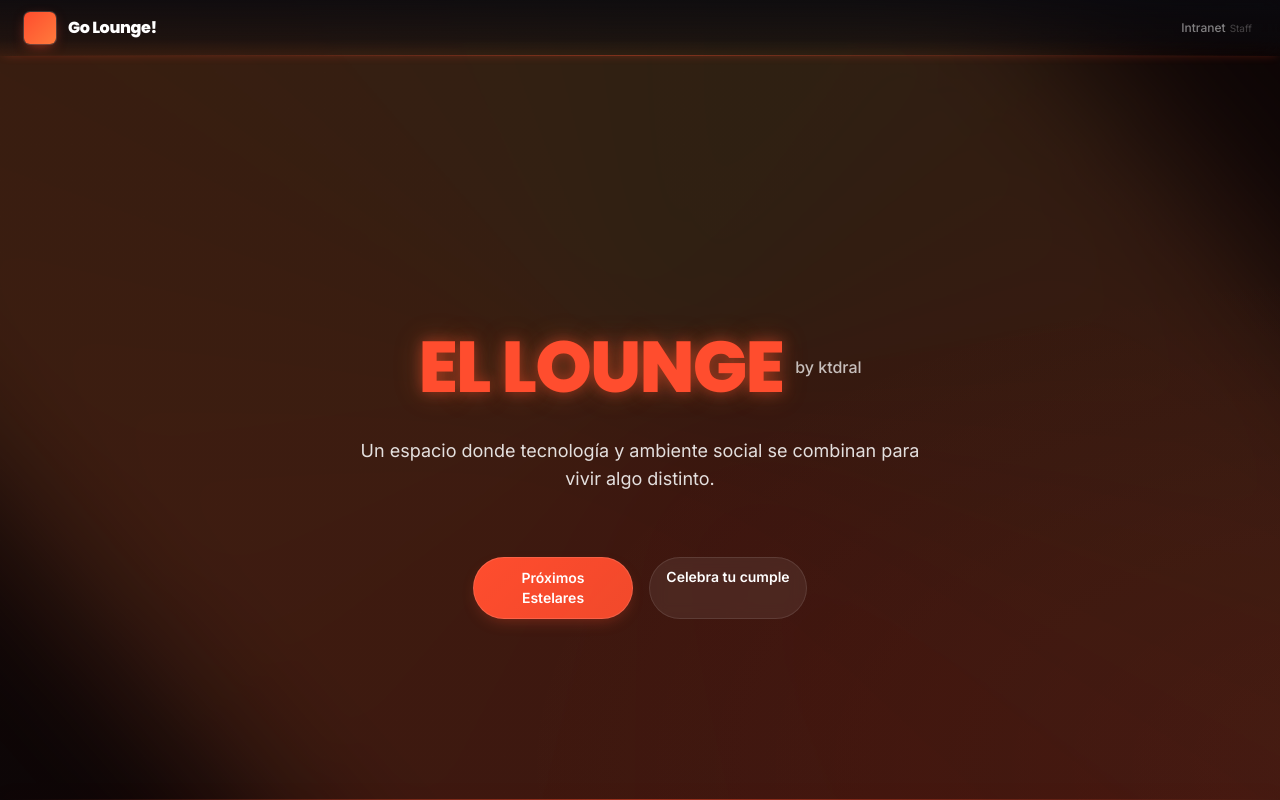
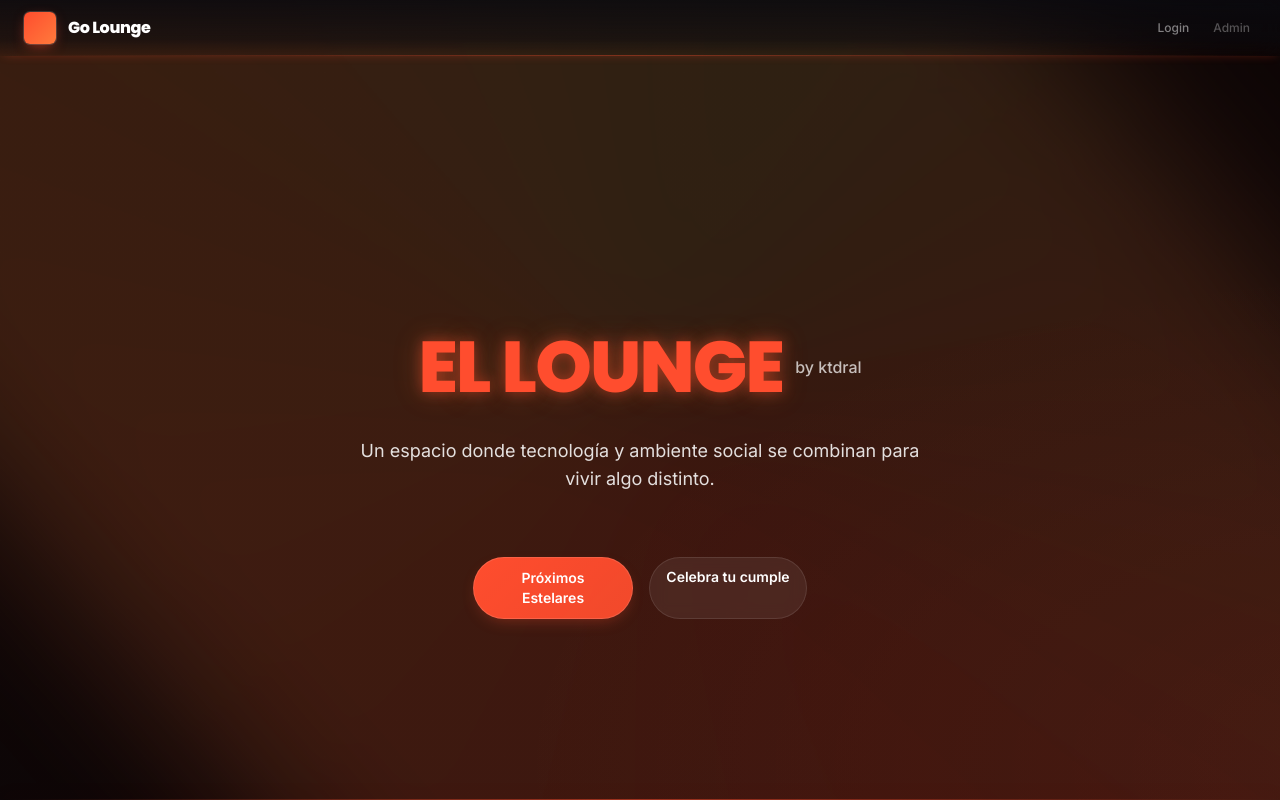
Before and after one commit to CuckCybsacTEST/tokensapp, a Next.js app: page /marketing in a window 1280 px wide. Built offline with nearby package versions, Linux system fonts and the light colour scheme; no server answers; the database is empty.

Commit message:
feat(marketing): top nav with separate Login (/u/login) and Admin (/admin) links, subdued style

```diff
--- a/src/app/marketing/components/TopNavBar.tsx
+++ b/src/app/marketing/components/TopNavBar.tsx
@@ -51,22 +51,34 @@ export function TopNavBar() {
         <span
           className="text-sm md:text-base font-extrabold tracking-tight"
           style={{ fontFamily: 'var(--font-display)' }}
-        >Go Lounge!</span>
+  >Go Lounge</span>
       </a>
 
-      {/* Botón intranet lado derecho */}
+      {/* Enlaces acceso: login y admin más sobrios */}
+      <div className="flex items-center gap-2 md:gap-3">
         <a
-        href="/admin"
-        className="group inline-flex items-center rounded-sm px-1 py-1 md:px-1 md:py-1 text-[11px] md:text-[12px] font-medium tracking-normal focus:outline-none focus-visible:ring-2 focus-visible:ring-offset-0 focus-visible:ring-[--ring-color]"
+          href="/u/login"
+          className="group inline-flex items-center rounded-sm px-1.5 py-1 text-[11px] md:text-[12px] font-medium tracking-normal focus:outline-none focus-visible:ring-2 focus-visible:ring-offset-0 focus-visible:ring-[--ring-color]"
           style={{
             color: '#ffffffb0',
             ['--ring-color' as any]: `${brand.primary}55`
           }}
-        aria-label="Ir a Intranet (staff)"
+          aria-label="Ir a login usuarios"
         >
-        <span className="opacity-70 group-hover:opacity-100 transition-opacity">Intranet</span>
-        <span className="hidden md:inline text-[10px] font-normal opacity-35 group-hover:opacity-60 ml-1 transition-opacity">Staff</span>
+          <span className="opacity-70 group-hover:opacity-100 transition-opacity">Login</span>
         </a>
+        <a
+          href="/admin"
+          className="group inline-flex items-center rounded-sm px-1.5 py-1 text-[11px] md:text-[12px] font-medium tracking-normal focus:outline-none focus-visible:ring-2 focus-visible:ring-offset-0 focus-visible:ring-[--ring-color]"
+          style={{
+            color: '#ffffff80',
+            ['--ring-color' as any]: `${brand.primary}40`
+          }}
+          aria-label="Ir a panel admin"
+        >
+          <span className="opacity-60 group-hover:opacity-100 transition-opacity">Admin</span>
+        </a>
+      </div>
       {/* Línea inferior sutil */}
       <div aria-hidden className="absolute bottom-0 inset-x-0 h-px" style={{ background: `linear-gradient(90deg, transparent, ${brand.primary}66, transparent)` }} />
     </motion.nav>
```
Lines whose indentation alone changed are shown as unchanged.
